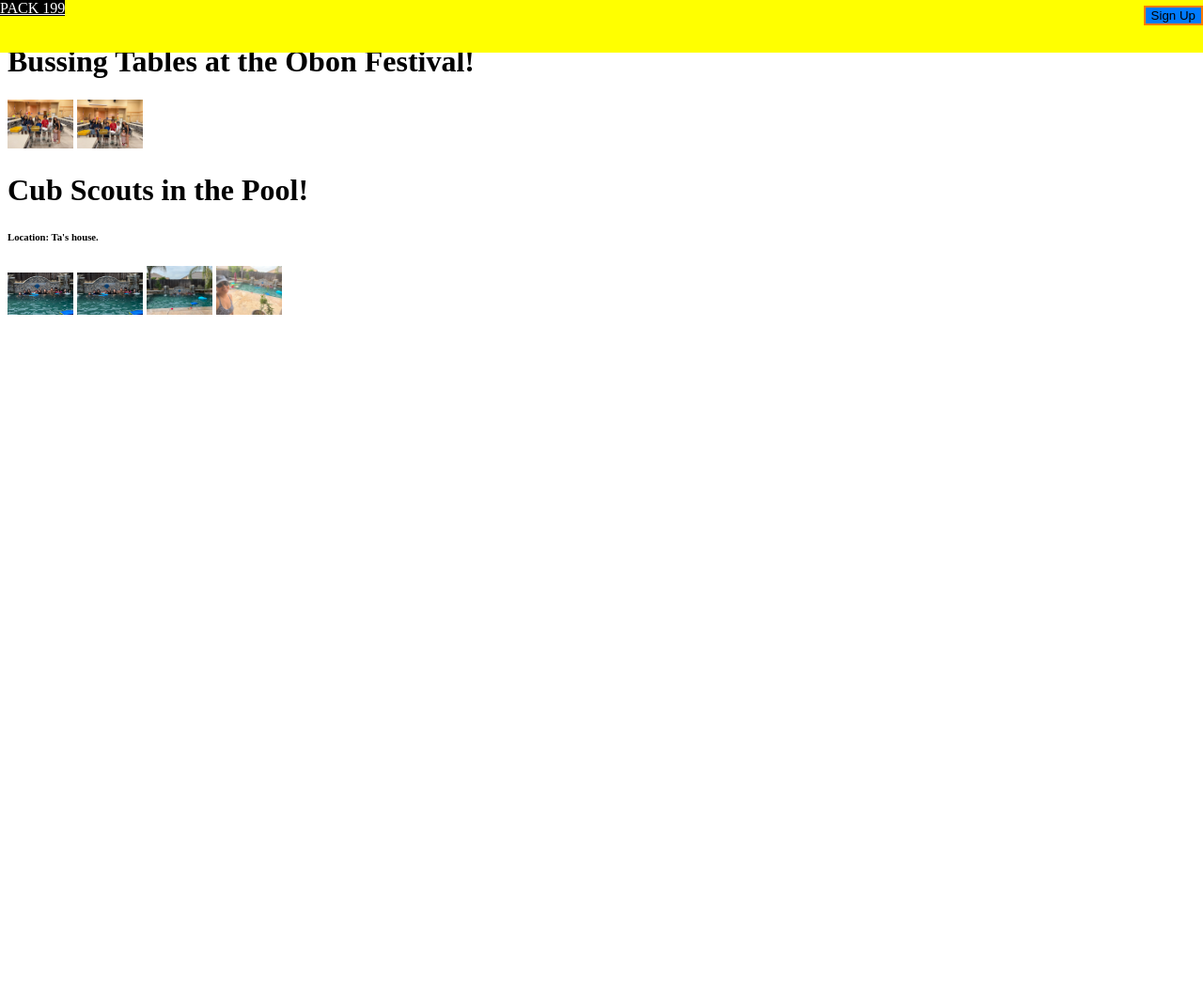
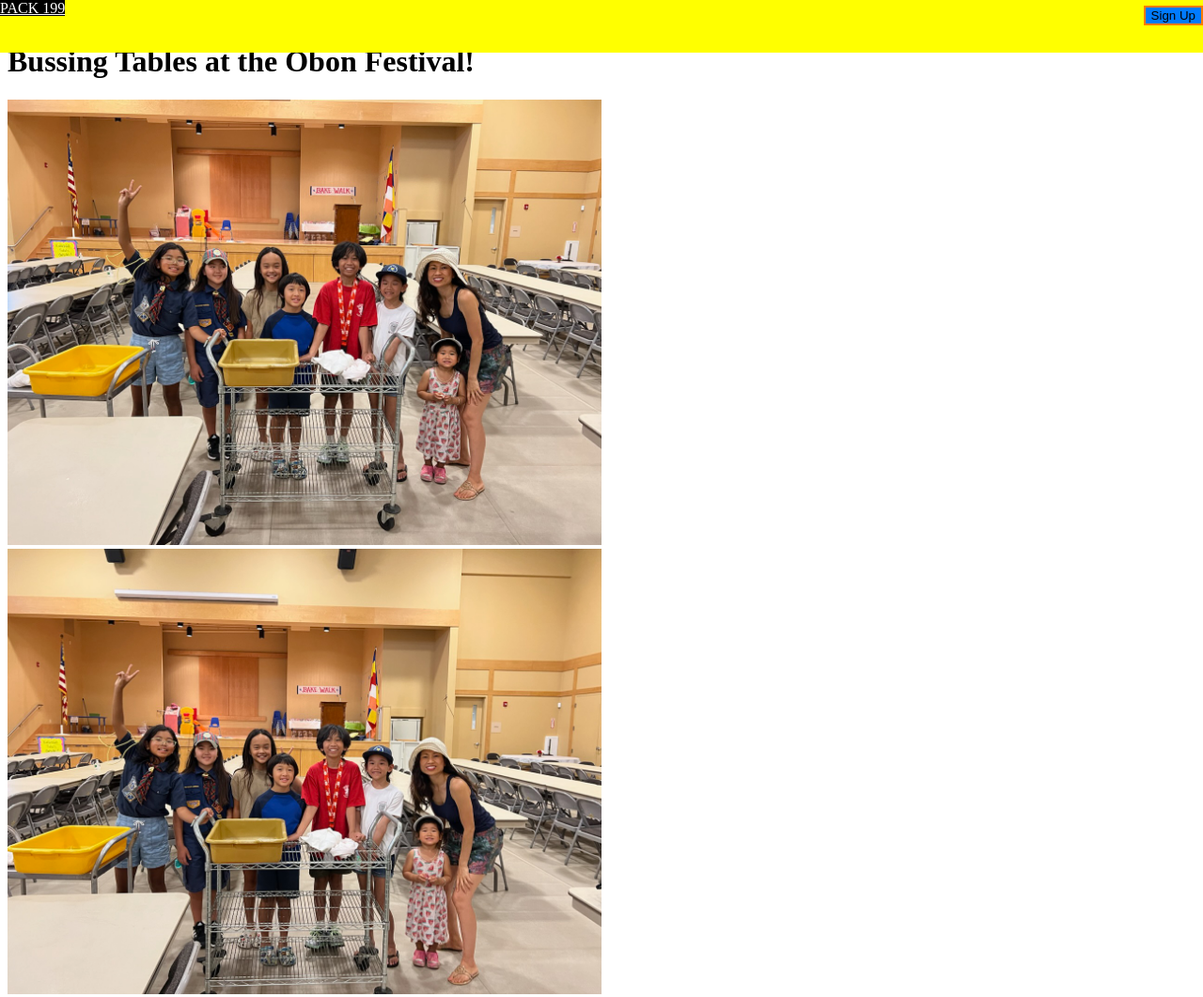
Before and after one commit to Mimicoctopus1/199, a plain HTML site: page index.html in a window 1280 px wide. Shown: the top 1061 px of the page at 94% size. Before the commit the page ends 800 px from the top, so only its background shows below. Drawn offline with Linux system fonts and the light colour scheme.

Commit message:
Update index.html

```diff
--- a/index.html
+++ b/index.html
@@ -11,7 +11,7 @@ https://mimicoctopus1.github.io/199
     </head>
     <style>
         img {
-            width: 70px;/*Unless otherwise specified, make all the imgs this size.*/
+            width: 50%;/*Unless otherwise specified, make all the imgs this size.*/
         }
 
         .menu-bar {
```
